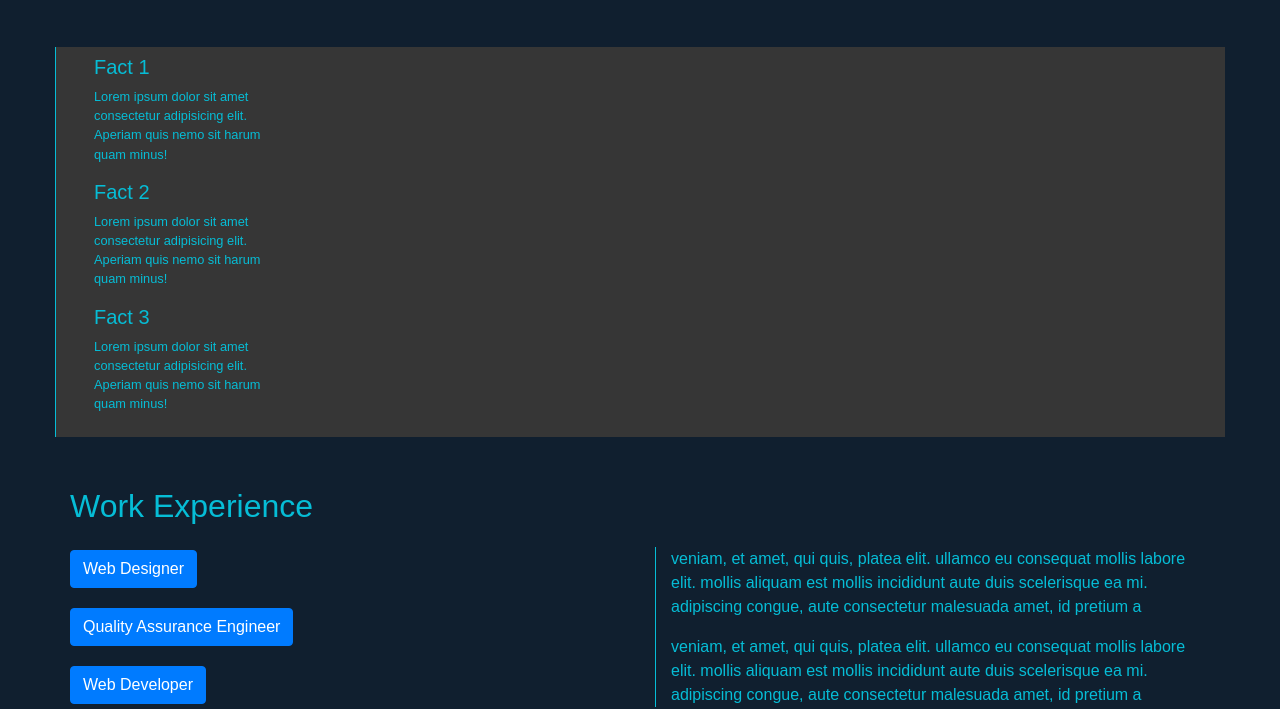
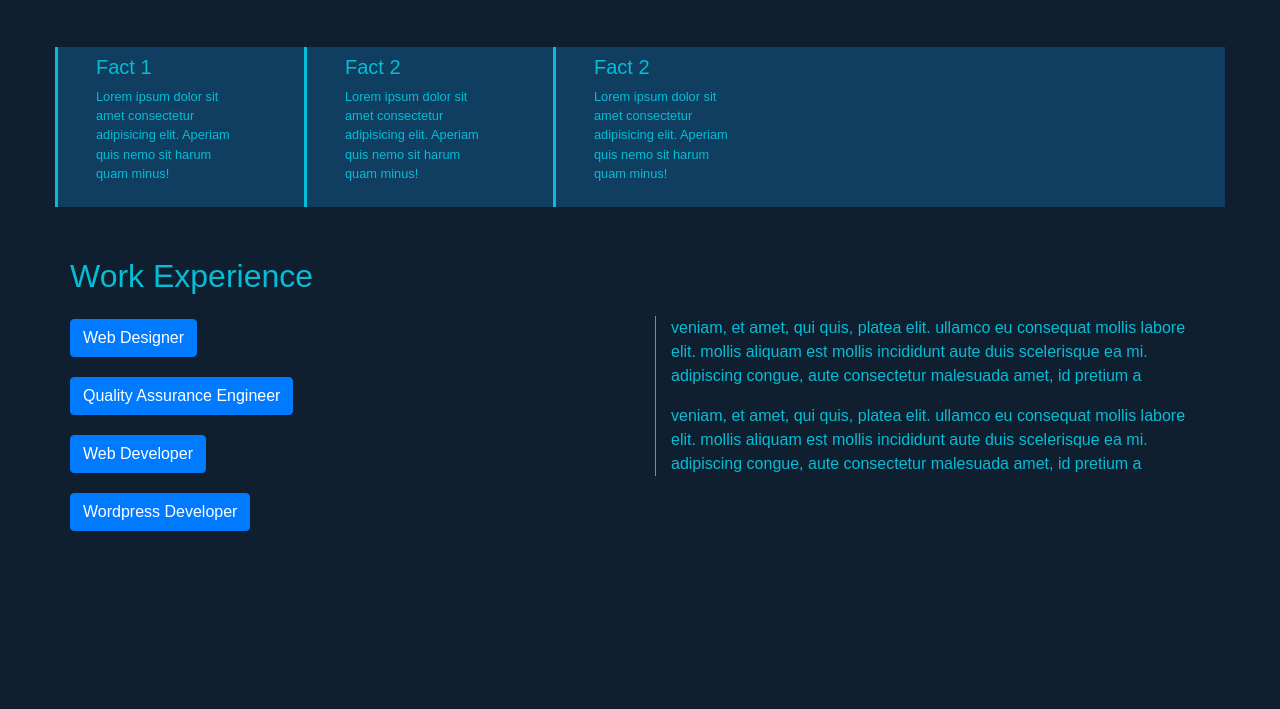
Before and after one commit to Bisrad/sanity-gatsby-portfolio, a Gatsby site: page / in a window 1280 px wide. Shown: the part 894-1603 px from the top of the page. Built offline with nearby package versions, Linux system fonts and the light colour scheme; Gatsby itself is replaced by a stand-in of ours; a web font is replaced by a local one.

Commit message:
Fix 3 column facts area

```diff
--- a/src/components/facts.js
+++ b/src/components/facts.js
@@ -3,9 +3,9 @@ import { Container, Row, Col } from 'react-bootstrap'
 import styled from 'styled-components';
 
 const LeftStyle = styled.div`
-    border-left: 1px;
     border-left-style: solid;
     padding: .5rem;
+
         h5 {
             padding-left: 15px;
         }
@@ -18,19 +18,23 @@ const LeftStyle = styled.div`
 class Facts extends React.Component {
     render() {
         return(
-                <Container style={{ backgroundColor: '#363636'}}>
+                <Container style={{ backgroundColor: '#0f3e61'}}>
                     <Row>
                         <LeftStyle>
                             <Col xs={12} md={8} style={{ width: 200 }}>
                             <h5>Fact 1</h5>
                             <p>Lorem ipsum dolor sit amet consectetur adipisicing elit. Aperiam quis nemo sit harum quam minus!</p>
                             </Col>
+                        </LeftStyle>
+                        <LeftStyle>
                             <Col xs={12} md={8} style={{ width: 200 }}>
                             <h5>Fact 2</h5>
                             <p>Lorem ipsum dolor sit amet consectetur adipisicing elit. Aperiam quis nemo sit harum quam minus!</p>
                             </Col>
-                            <Col xs={12} md={8} style={{ width: 250 }}>
-                            <h5>Fact 3</h5>
+                        </LeftStyle>
+                        <LeftStyle>
+                            <Col xs={12} md={8} style={{ width: 200 }}>
+                            <h5>Fact 2</h5>
                             <p>Lorem ipsum dolor sit amet consectetur adipisicing elit. Aperiam quis nemo sit harum quam minus!</p>
                             </Col>
                         </LeftStyle>
```
